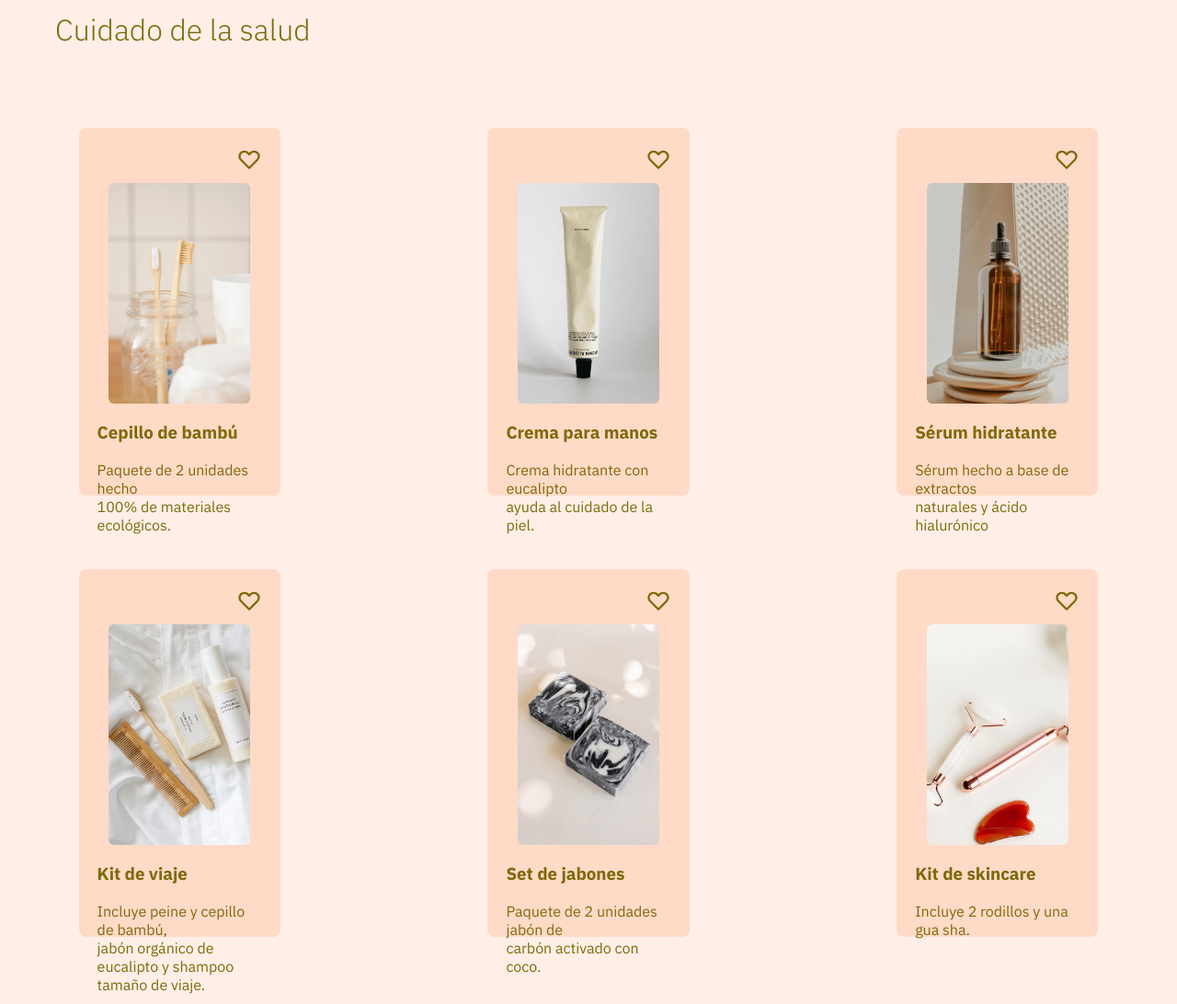
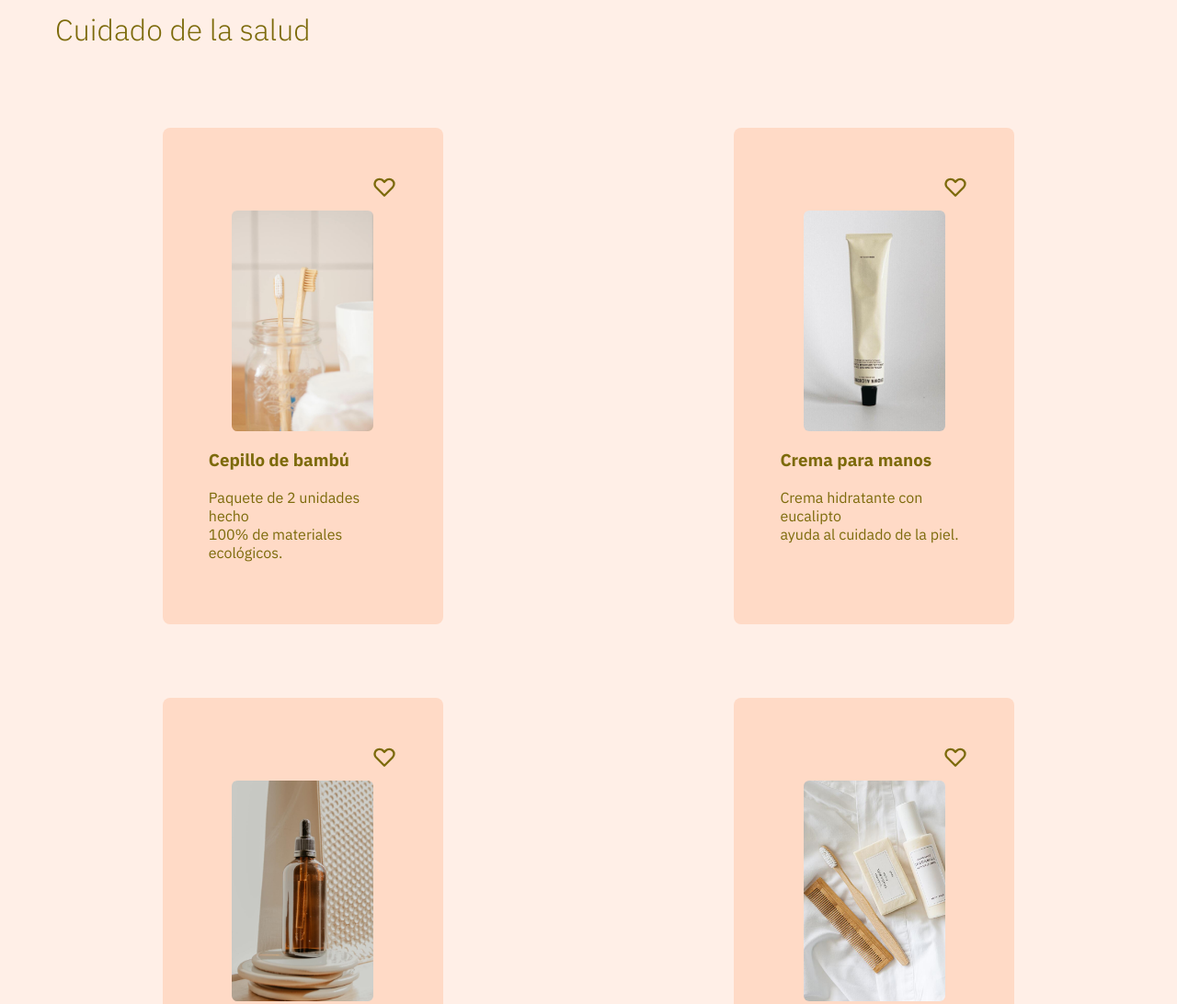
Before and after one commit to UboldiTIC/eco-store-platzi, a plain HTML site: page index.html in a window 1280 px wide. Shown: the part 740-1832 px from the top of the page at 92% size. Drawn offline with Linux system fonts and the light colour scheme.

Commit message:
Update product-card class

```diff
--- a/SCSS/main.scss
+++ b/SCSS/main.scss
@@ -101,11 +101,11 @@ section {
             row-gap: 80px;
         }
         .product-card {
-            width: 14vw;
-            height: 45vh;
+            width: 16vw;
+            height: 55vh;
             background-color: $secondary-color;
             color: $primary-text-color;
-            padding: 20px;
+            padding: 50px;
             border-radius: 8px;
             .icon {
                 width: 100%;
--- a/index.html
+++ b/index.html
@@ -7,7 +7,7 @@
     <link rel="preconnect" href="https://fonts.googleapis.com">
     <link rel="preconnect" href="https://fonts.gstatic.com" crossorigin>
     <link href="https://fonts.googleapis.com/css2?family=IBM+Plex+Sans:ital,wght@0,100;0,200;0,300;0,400;0,500;0,600;0,700;1,100;1,200;1,300;1,400;1,500;1,600;1,700&display=swap" rel="stylesheet">
-    <title>Document</title>
+    <title>Eco-Store</title>
 </head>
 <body>
     <nav>
```
Also changed, not shown: css/main.css.
